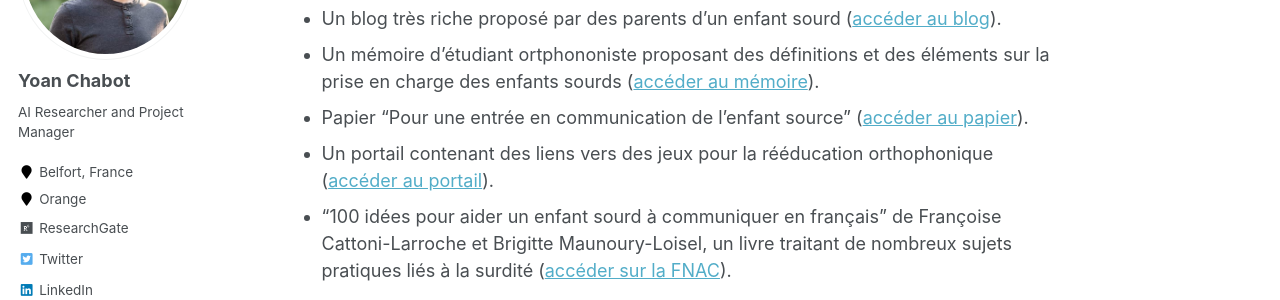
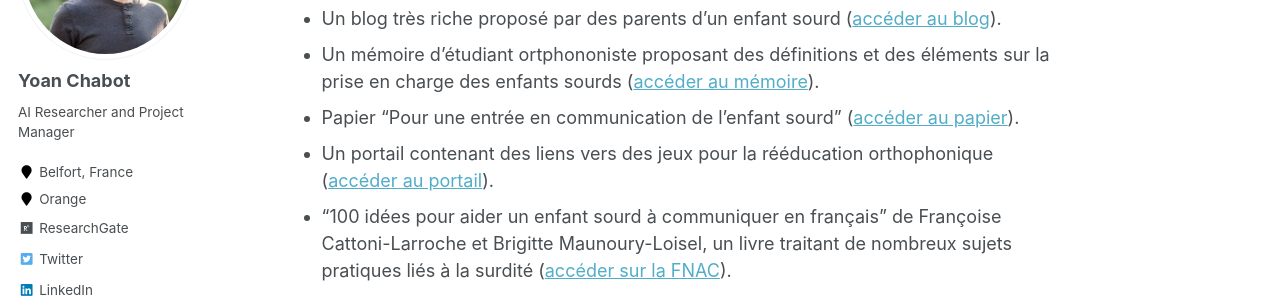
Before and after one commit to yoanchabot/yoanchabot.github.io, a Jekyll site: the page built from _pages/community.md, in a window 1280 px wide and 900 px high, scrolled down 1296 px. Shown: the part 153-453 px from the top of the window. Built offline with Jekyll 4.4.1, drawn with Linux system fonts in a browser that asks for light colours; some web fonts are replaced.

Commit message:
Update community.md

```diff
--- a/_pages/community.md
+++ b/_pages/community.md
@@ -27,7 +27,7 @@ Ensemble, nous pouvons enrichir cette base pour en faire une référence utile
 * Vous trouverez des informations et des références bibliographiques sur le site Surdités Info Service ([accéder au site](https://surdites-info-service.fr/)).
 * Un blog très riche proposé par des parents d'un enfant sourd ([accéder au blog](https://implantcochleaire.blogspot.com/)).
 * Un mémoire d'étudiant ortphononiste proposant des définitions et des éléments sur la prise en charge des enfants sourds ([accéder au mémoire](https://dumas.ccsd.cnrs.fr/dumas-00728787v1/file/ORTH_2012_Tardy.pdf)).
-* Papier "Pour une entrée en communication de l'enfant source" ([accéder au papier](https://www.acfos.org/wp-content/uploads/comprendre/jeminterroge/collette.pdf)).
+* Papier "Pour une entrée en communication de l'enfant sourd" ([accéder au papier](https://www.acfos.org/wp-content/uploads/comprendre/jeminterroge/collette.pdf)).
 * Un portail contenant des liens vers des jeux pour la rééducation orthophonique ([accéder au portail](https://pro.docorga.com/blog/actualites/top-jeux-exercices-gratuits-reeducation-a-la-maison/)).
 * "100 idées pour aider un enfant sourd à communiquer en français" de Françoise Cattoni-Larroche et Brigitte Maunoury-Loisel, un livre traitant de nombreux sujets pratiques liés à la surdité ([accéder sur la FNAC](https://www.fnac.com/a7160905/Cattoni-Lar-100-idees-pour-aider-un-enfant-sourd-a-communiquer-en-francais)).
 
```
